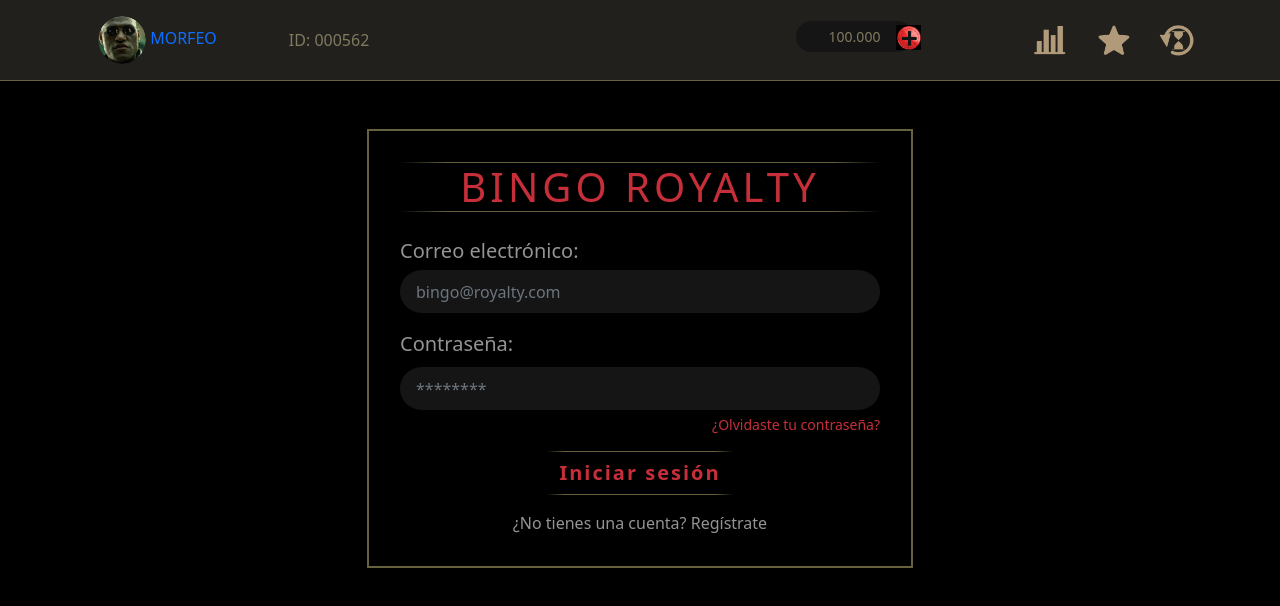
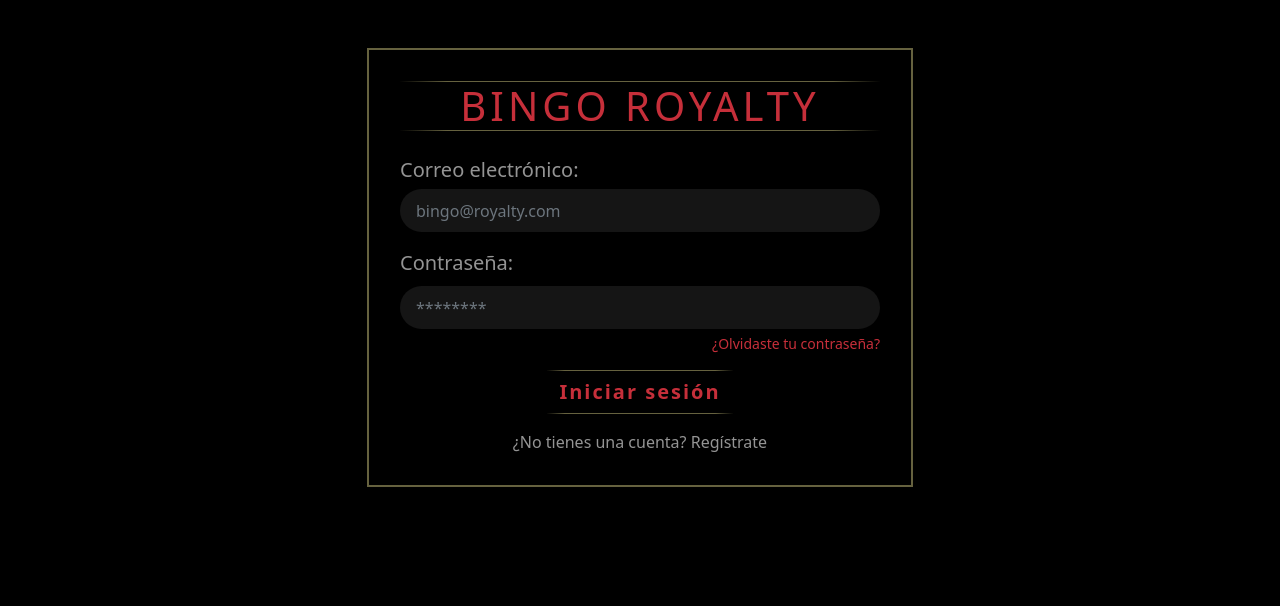
Before and after one commit to DarrCode/bingo-front, a Vue app: page / in a window 1280 px wide. Shown: the top 606 px of the page. Built offline with nearby package versions, Linux system fonts and the light colour scheme.

Commit message:
redirect

```diff
--- a/src/App.vue
+++ b/src/App.vue
@@ -1,16 +1,12 @@
 <template>
   <div id="app">
-    <div v-if="$route.name != 'Auth'">
-      <Navbar />
-    </div>
+
     <router-view/>
   </div>
 </template>
 <script>
 export default {
-  components: {
-    Navbar: () => import('@/components/ui/Navbar')
-  }
+
 }
 </script>
 
--- a/src/views/Home.vue
+++ b/src/views/Home.vue
@@ -1,4 +1,6 @@
 <template>
+<div>
+  <Navbar />
   <div class="home">
     <b-container class="bv-example-row">
       <b-row>
@@ -11,12 +13,14 @@
       </b-row>
     </b-container>
   </div>
+</div>
 </template>
 
 <script>
 export default {
   name: 'Home',
   components: {
+    Navbar: () => import('@/components/ui/Navbar'),
     SideHome: () => import('@/components/ui/SidebarHome'),
     Cardboards: () => import('@/components/cardboardsHome')
   }
```
